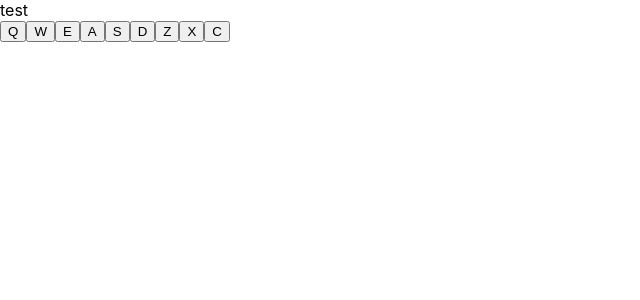
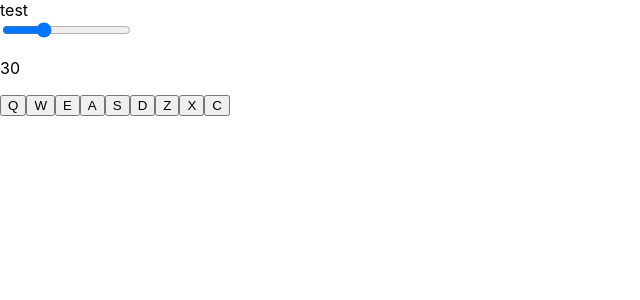
Before and after one commit to JayX97/DrumMachine, a React (Create React App) app: page / in a window 1280 px wide. Shown: the top 300 px of the page, without its empty margins (0-640 px from the left). Built offline with nearby package versions, Linux system fonts and the light colour scheme.

Commit message:
Added volume slider with functionality to app

```diff
--- a/src/DrumMachine.js
+++ b/src/DrumMachine.js
@@ -3,6 +3,7 @@ import { useState, useEffect } from 'react';
 const DrumMachine = (props) => {
     const drumPads = props.drumPads;
     const [displayText, setDisplayText] = useState("test");
+    const [volume, setVolume] = useState("0.3"); //text for display
 
     const playAudio = (audio) => {// function for drum pad onClick attribute
         document.getElementById(audio).pause();
@@ -14,7 +15,7 @@ const DrumMachine = (props) => {
         setDisplayText(text);
     };
 
-    const handleKeyInput = (event) => {
+    const handleKeyInput = (event) => {// callback function for key listener
         switch(event.key) {
             case "q":
             case "w":
@@ -32,6 +33,12 @@ const DrumMachine = (props) => {
         }
     };
 
+    const changeVolume = (event) => {
+        setVolume(event.target.value);
+        document.querySelectorAll("audio").forEach(clip => clip.volume = event.target.value); //set volume for all audio elements while playing/paused
+    };
+
+    //Key listener
     useEffect(() => {
         document.addEventListener("keydown", handleKeyInput);
 
@@ -42,9 +49,15 @@ const DrumMachine = (props) => {
 
     return (
         <div id="drum-machine">
-            <div id="display">{displayText}</div>
+            <div id="machine-interface">
+                <div id="display">{displayText}</div>
+                <div id="volume-slider">
+                    <input type="range" id="volume" onChange={changeVolume} value={volume} min="0" max="1" step="0.01" />
+                    <p>{Math.floor(volume * 100)}</p>
+                </div>
+            </div>
             <div id="pad-grid">
-            {
+            { //render each button inside buttons array in object
                 drumPads.map(key => {
                     return (
                         <button onClick={() => {
@@ -55,7 +68,7 @@ const DrumMachine = (props) => {
                             {key.letter}
                         </button>
                     )
-                }) //render each button inside buttons array in object
+                })
             }
             </div>
         </div>
```
